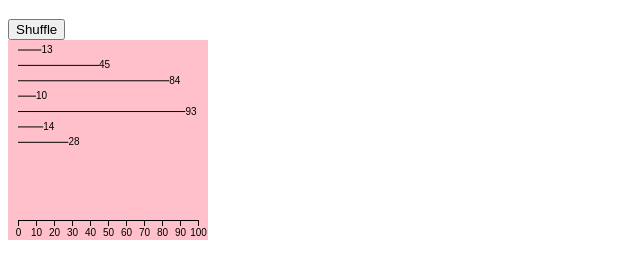
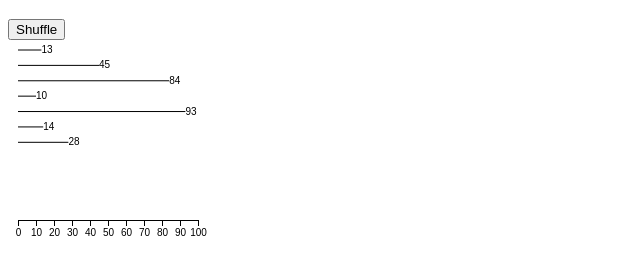
Before and after one commit to VA602AA-master/lines, a website: page index.html in a window 1280 px wide. Shown: the part 61-340 px from the top of the page, without its empty margins (0-640 px from the left). Drawn offline with nearby package versions, Linux system fonts and the light colour scheme.

Commit message:
Removed colored background

```diff
--- a/index.html
+++ b/index.html
@@ -6,12 +6,6 @@
   <title>Lines</title>
   <script src="node_modules/d3/build/d3.js"></script>
   <script src="line-component.js" charset="utf-8"></script>
-
-  <style media="screen">
-    svg {
-      background-color: pink;
-    }
-  </style>
 </head>
 
 <body>
```
